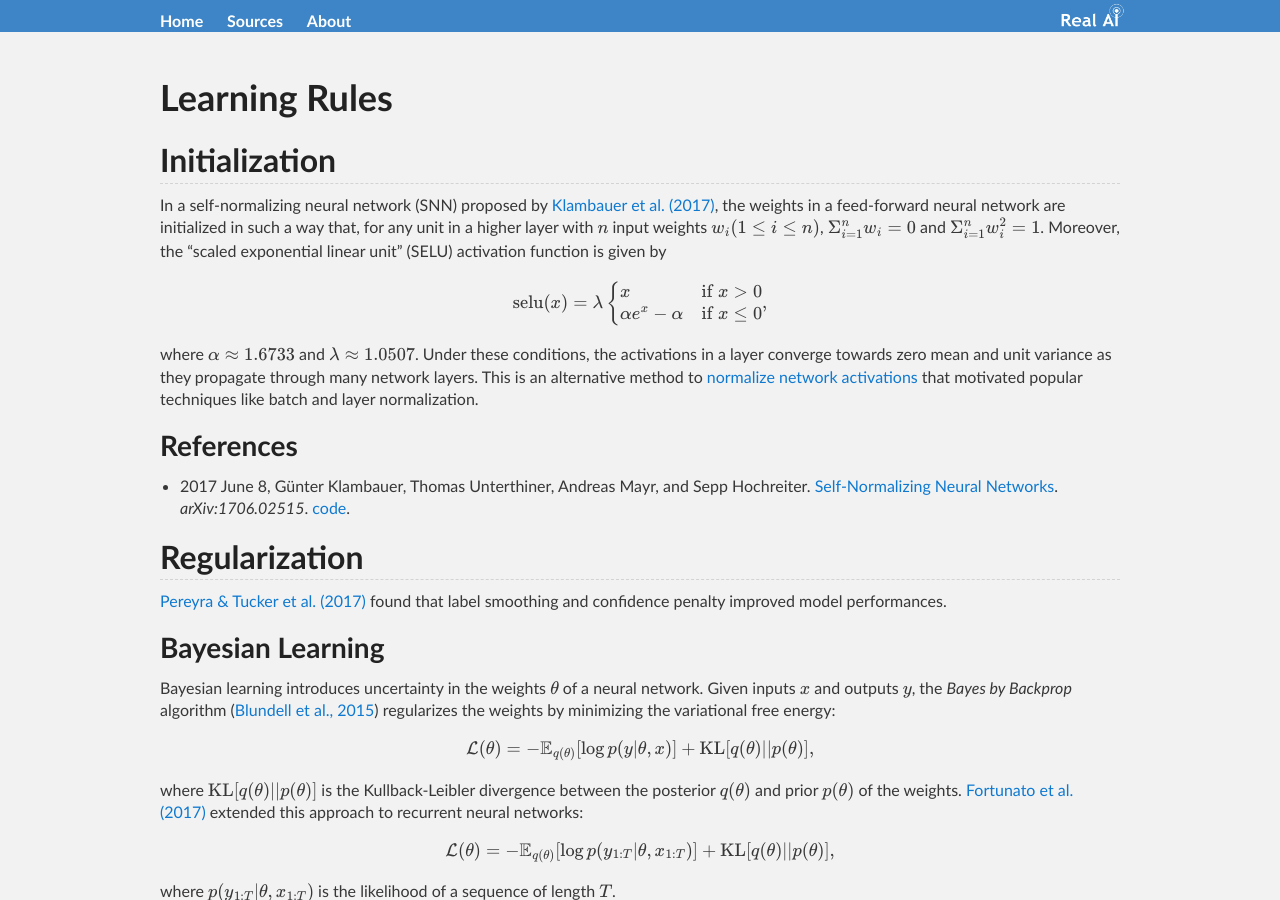
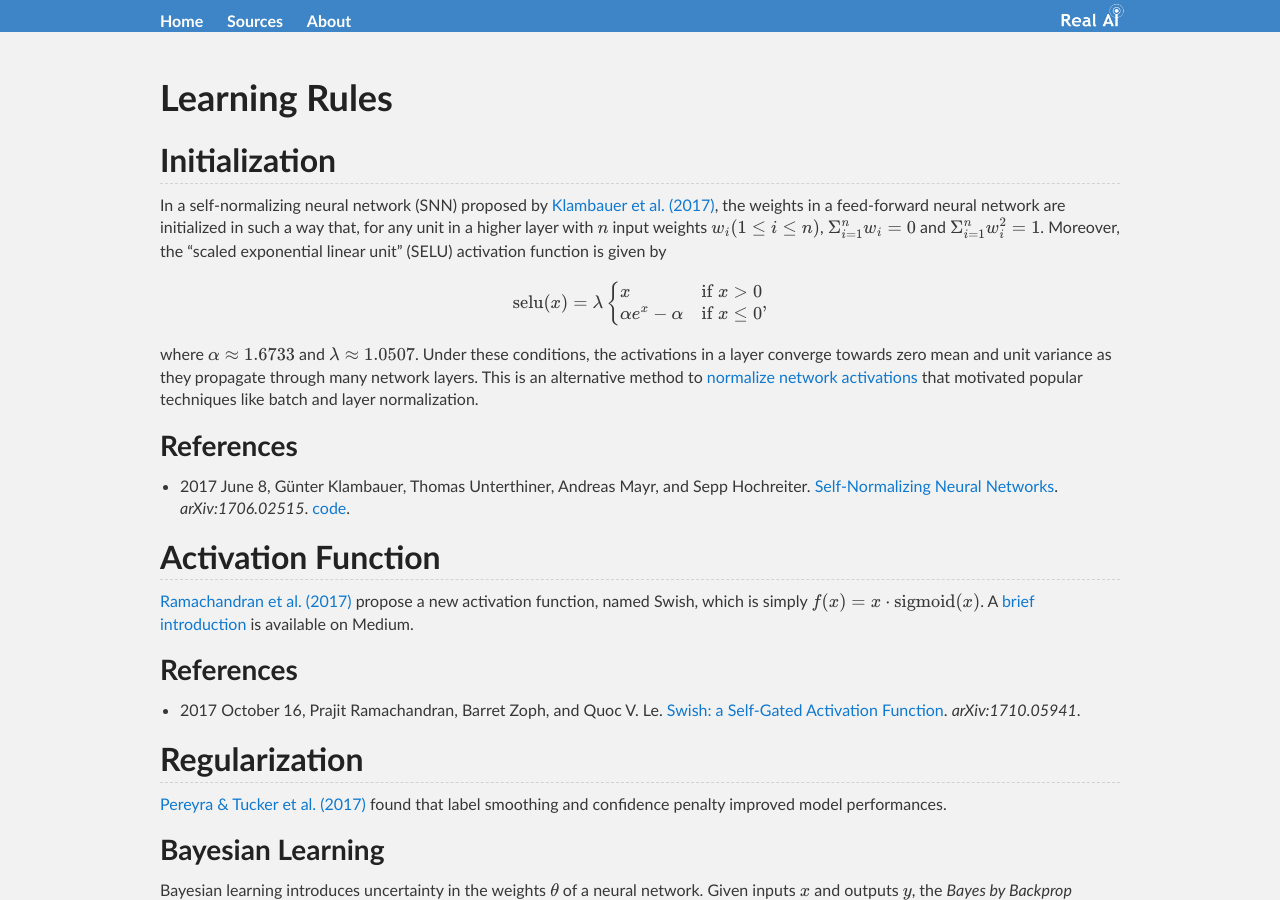
Before and after one commit to Tonywuhk/realai.org, a Jekyll site: the page built from learning-rules.md, in a window 1280 px wide and 900 px high. Built offline with Jekyll 4.4.1, drawn with Linux system fonts in a browser that asks for light colours; our own code applies the rules of GitHub Pages for plain Markdown files; formulas are drawn with MathJax 3; the repository's description, which GitHub fills in, is left out.

Commit message:
Update files

```diff
--- a/learning-rules.md
+++ b/learning-rules.md
@@ -21,6 +21,14 @@ where \\(\alpha \approx 1.6733\\) and \\(\lambda \approx 1.0507\\). Under these
 ### References
 
 * 2017 June 8, Günter Klambauer, Thomas Unterthiner, Andreas Mayr, and Sepp Hochreiter. [Self-Normalizing Neural Networks](https://arxiv.org/abs/1706.02515). *arXiv:1706.02515*. [code](https://github.com/bioinf-jku/SNNs).
+
+## Activation Function
+
+[Ramachandran et al. (2017)](https://arxiv.org/abs/1710.05941) propose a new activation function, named Swish, which is simply \\(f(x)=x \cdot \mathrm{sigmoid} (x)\\). A [brief introduction](https://medium.com/@jaiyamsharma/experiments-with-swish-activation-function-on-mnist-dataset-fc89a8c79ff7) is available on Medium.
+
+### References
+
+* 2017 October 16, Prajit Ramachandran, Barret Zoph, and Quoc V. Le. [Swish: a Self-Gated Activation Function](https://arxiv.org/abs/1710.05941). *arXiv:1710.05941*.
 
 ## Regularization
 
```
Also changed, not shown: course/reinforcement-learning/README.md (+2 -0 lines), course/tensorflow/README.md (+1 -1 lines), industry/google.md (+2 -0 lines), network-architecture.md (+2 -1 lines), planning.md (+3 -0 lines).
